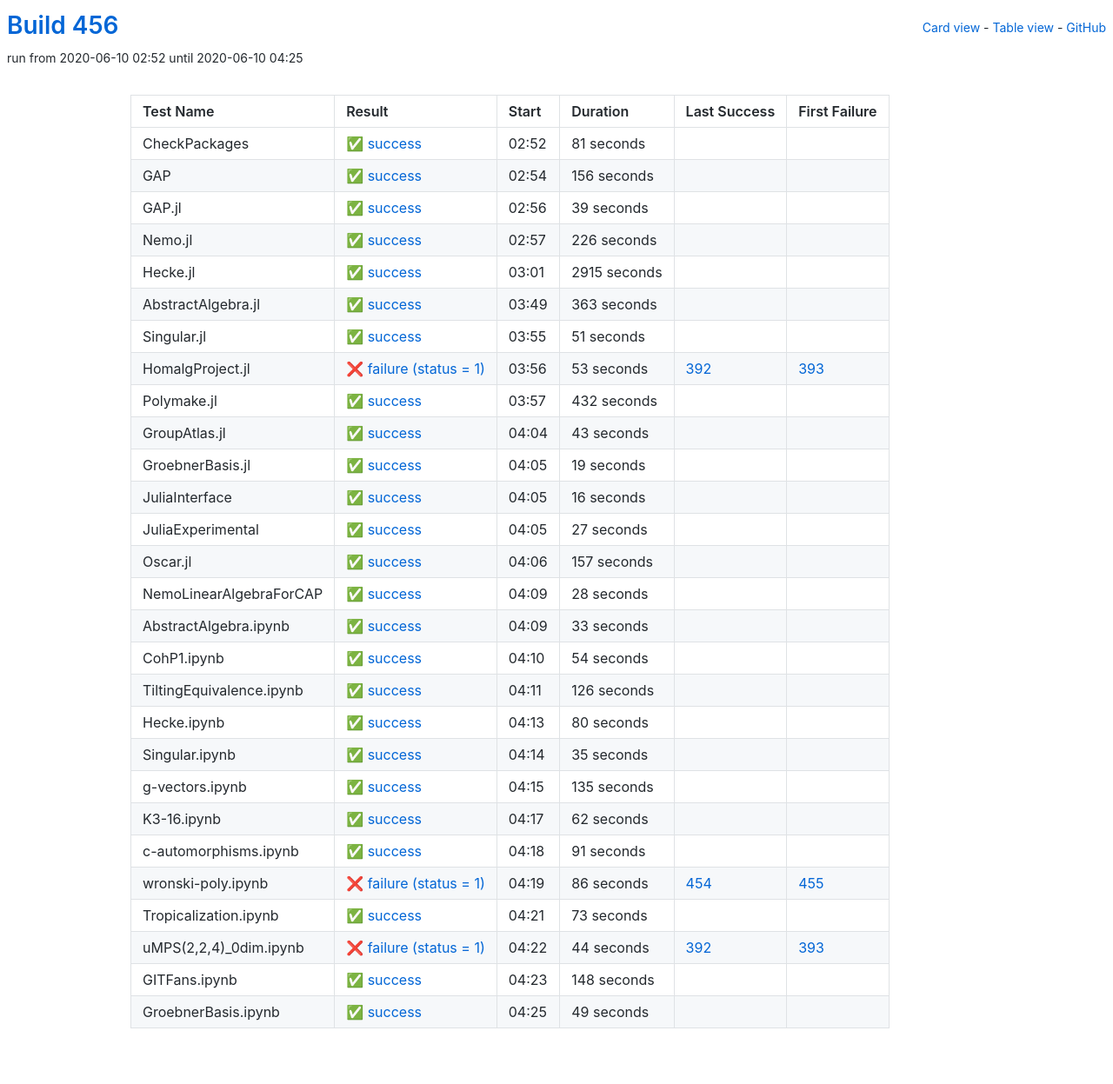
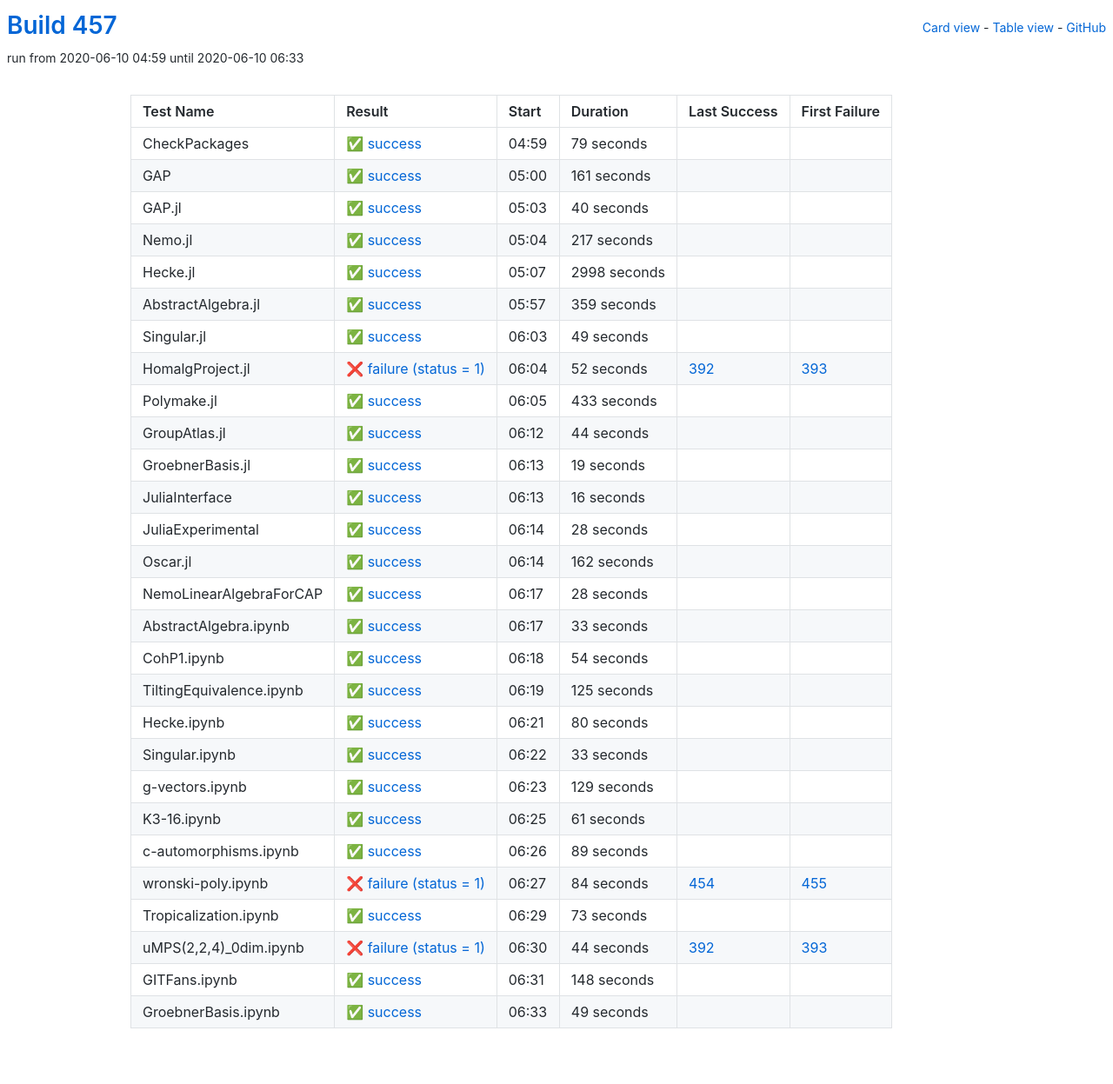
Before and after one commit to oscar-system/oscar-ci-status-1.4, a Jekyll site: the page built from table.html, in a window 1280 px wide. Shown: the whole page at 87% size. Built offline with Jekyll 4.4.1, drawn with Linux system fonts in a browser that asks for light colours.

Commit message:
Build 457

```diff
--- a/_data/ci.yml
+++ b/_data/ci.yml
@@ -1,125 +1,125 @@
-build: 456
-build_url: https://oscarci.mathematik.uni-kl.de/job/oscar-julia-1.4/456/
+build: 457
+build_url: https://oscarci.mathematik.uni-kl.de/job/oscar-julia-1.4/457/
 job: oscar-julia-1.4
 tests:
-- duration: 81
+- duration: 79
   exitcode: 0
   first_failure: false
   first_failure_url: null
   id: checkpackages
   last_success: false
   last_success_url: null
-  log: https://oscarci.mathematik.uni-kl.de/job/oscar-julia-1.4/456/artifact/logs/build-456/CheckPackages.log
+  log: https://oscarci.mathematik.uni-kl.de/job/oscar-julia-1.4/457/artifact/logs/build-457/CheckPackages.log
   name: CheckPackages
-  start: 2020-06-10 02:52
+  start: 2020-06-10 04:59
   status: success
   success: true
-- duration: 156
+- duration: 161
   exitcode: 0
   first_failure: false
   first_failure_url: null
   id: gap
   last_success: false
   last_success_url: null
-  log: https://oscarci.mathematik.uni-kl.de/job/oscar-julia-1.4/456/artifact/logs/build-456/GAP.log
+  log: https://oscarci.mathematik.uni-kl.de/job/oscar-julia-1.4/457/artifact/logs/build-457/GAP.log
   name: GAP
-  start: 2020-06-10 02:54
+  start: 2020-06-10 05:00
   status: success
   success: true
-- duration: 39
+- duration: 40
   exitcode: 0
   first_failure: false
   first_failure_url: null
   id: gap-jl
   last_success: false
   last_success_url: null
-  log: https://oscarci.mathematik.uni-kl.de/job/oscar-julia-1.4/456/artifact/logs/build-456/GAP.jl.log
+  log: https://oscarci.mathematik.uni-kl.de/job/oscar-julia-1.4/457/artifact/logs/build-457/GAP.jl.log
   name: GAP.jl
-  start: 2020-06-10 02:56
+  start: 2020-06-10 05:03
   status: success
   success: true
-- duration: 226
+- duration: 217
   exitcode: 0
   first_failure: false
   first_failure_url: null
   id: nemo-jl
   last_success: false
   last_success_url: null
-  log: https://oscarci.mathematik.uni-kl.de/job/oscar-julia-1.4/456/artifact/logs/build-456/Nemo.jl.log
+  log: https://oscarci.mathematik.uni-kl.de/job/oscar-julia-1.4/457/artifact/logs/build-457/Nemo.jl.log
   name: Nemo.jl
-  start: 2020-06-10 02:57
+  start: 2020-06-10 05:04
   status: success
   success: true
-- duration: 2915
+- duration: 2998
   exitcode: 0
   first_failure: false
   first_failure_url: null
   id: hecke-jl
   last_success: false
   last_success_url: null
-  log: https://oscarci.mathematik.uni-kl.de/job/oscar-julia-1.4/456/artifact/logs/build-456/Hecke.jl.log
+  log: https://oscarci.mathematik.uni-kl.de/job/oscar-julia-1.4/457/artifact/logs/build-457/Hecke.jl.log
   name: Hecke.jl
-  start: 2020-06-10 03:01
+  start: 2020-06-10 05:07
   status: success
   success: true
-- duration: 363
+- duration: 359
   exitcode: 0
   first_failure: false
   first_failure_url: null
   id: abstractalgebra-jl
   last_success: false
   last_success_url: null
-  log: https://oscarci.mathematik.uni-kl.de/job/oscar-julia-1.4/456/artifact/logs/build-456/AbstractAlgebra.jl.log
+  log: https://oscarci.mathematik.uni-kl.de/job/oscar-julia-1.4/457/artifact/logs/build-457/AbstractAlgebra.jl.log
   name: AbstractAlgebra.jl
-  start: 2020-06-10 03:49
+  start: 2020-06-10 05:57
   status: success
   success: true
-- duration: 51
+- duration: 49
   exitcode: 0
   first_failure: false
   first_failure_url: null
   id: singular-jl
   last_success: false
   last_success_url: null
-  log: https://oscarci.mathematik.uni-kl.de/job/oscar-julia-1.4/456/artifact/logs/build-456/Singular.jl.log
+  log: https://oscarci.mathematik.uni-kl.de/job/oscar-julia-1.4/457/artifact/logs/build-457/Singular.jl.log
   name: Singular.jl
-  start: 2020-06-10 03:55
+  start: 2020-06-10 06:03
   status: success
   success: true
-- duration: 53
+- duration: 52
   exitcode: 1
   first_failure: 393
   first_failure_url: https://oscarci.mathematik.uni-kl.de/job/oscar-julia-1.4/393/
   id: homalgproject-jl
   last_success: 392
   last_success_url: https://oscarci.mathematik.uni-kl.de/job/oscar-julia-1.4/392/
-  log: https://oscarci.mathematik.uni-kl.de/job/oscar-julia-1.4/456/artifact/logs/build-456/HomalgProject.jl.log
+  log: https://oscarci.mathematik.uni-kl.de/job/oscar-julia-1.4/457/artifact/logs/build-457/HomalgProject.jl.log
   name: HomalgProject.jl
-  start: 2020-06-10 03:56
+  start: 2020-06-10 06:04
   status: failure
   success: false
-- duration: 432
+- duration: 433
   exitcode: 0
   first_failure: false
   first_failure_url: null
   id: polymake-jl
   last_success: false
   last_success_url: null
-  log: https://oscarci.mathematik.uni-kl.de/job/oscar-julia-1.4/456/artifact/logs/build-456/Polymake.jl.log
+  log: https://oscarci.mathematik.uni-kl.de/job/oscar-julia-1.4/457/artifact/logs/build-457/Polymake.jl.log
   name: Polymake.jl
-  start: 2020-06-10 03:57
+  start: 2020-06-10 06:05
   status: success
   success: true
-- duration: 43
+- duration: 44
   exitcode: 0
   first_failure: false
   first_failure_url: null
   id: groupatlas-jl
   last_success: false
   last_success_url: null
-  log: https://oscarci.mathematik.uni-kl.de/job/oscar-julia-1.4/456/artifact/logs/build-456/GroupAtlas.jl.log
+  log: https://oscarci.mathematik.uni-kl.de/job/oscar-julia-1.4/457/artifact/logs/build-457/GroupAtlas.jl.log
   name: GroupAtlas.jl
-  start: 2020-06-10 04:04
+  start: 2020-06-10 06:12
   status: success
   success: true
 - duration: 19
@@ -129,9 +129,9 @@ tests:
   id: groebnerbasis-jl
   last_success: false
   last_success_url: null
-  log: https://oscarci.mathematik.uni-kl.de/job/oscar-julia-1.4/456/artifact/logs/build-456/GroebnerBasis.jl.log
+  log: https://oscarci.mathematik.uni-kl.de/job/oscar-julia-1.4/457/artifact/logs/build-457/GroebnerBasis.jl.log
   name: GroebnerBasis.jl
-  start: 2020-06-10 04:05
+  start: 2020-06-10 06:13
   status: success
   success: true
 - duration: 16
@@ -141,33 +141,33 @@ tests:
   id: juliainterface
   last_success: false
   last_success_url: null
-  log: https://oscarci.mathematik.uni-kl.de/job/oscar-julia-1.4/456/artifact/logs/build-456/JuliaInterface.log
+  log: https://oscarci.mathematik.uni-kl.de/job/oscar-julia-1.4/457/artifact/logs/build-457/JuliaInterface.log
   name: JuliaInterface
-  start: 2020-06-10 04:05
+  start: 2020-06-10 06:13
   status: success
   success: true
-- duration: 27
+- duration: 28
   exitcode: 0
   first_failure: false
   first_failure_url: null
   id: juliaexperimental
   last_success: false
   last_success_url: null
-  log: https://oscarci.mathematik.uni-kl.de/job/oscar-julia-1.4/456/artifact/logs/build-456/JuliaExperimental.log
+  log: https://oscarci.mathematik.uni-kl.de/job/oscar-julia-1.4/457/artifact/logs/build-457/JuliaExperimental.log
   name: JuliaExperimental
-  start: 2020-06-10 04:05
+  start: 2020-06-10 06:14
   status: success
   success: true
-- duration: 157
+- duration: 162
   exitcode: 0
   first_failure: false
   first_failure_url: null
   id: oscar-jl
   last_success: false
   last_success_url: null
-  log: https://oscarci.mathematik.uni-kl.de/job/oscar-julia-1.4/456/artifact/logs/build-456/Oscar.jl.log
+  log: https://oscarci.mathematik.uni-kl.de/job/oscar-julia-1.4/457/artifact/logs/build-457/Oscar.jl.log
   name: Oscar.jl
-  start: 2020-06-10 04:06
+  start: 2020-06-10 06:14
   status: success
   success: true
 - duration: 28
@@ -177,9 +177,9 @@ tests:
   id: nemolinearalgebraforcap
   last_success: false
   last_success_url: null
-  log: https://oscarci.mathematik.uni-kl.de/job/oscar-julia-1.4/456/artifact/logs/build-456/NemoLinearAlgebraForCAP.log
+  log: https://oscarci.mathematik.uni-kl.de/job/oscar-julia-1.4/457/artifact/logs/build-457/NemoLinearAlgebraForCAP.log
   name: NemoLinearAlgebraForCAP
-  start: 2020-06-10 04:09
+  start: 2020-06-10 06:17
   status: success
   success: true
 - duration: 33
@@ -189,9 +189,9 @@ tests:
   id: abstractalgebra-ipynb
   last_success: false
   last_success_url: null
-  log: https://oscarci.mathematik.uni-kl.de/job/oscar-julia-1.4/456/artifact/logs/build-456/AbstractAlgebra.ipynb.log
+  log: https://oscarci.mathematik.uni-kl.de/job/oscar-julia-1.4/457/artifact/logs/build-457/AbstractAlgebra.ipynb.log
   name: AbstractAlgebra.ipynb
-  start: 2020-06-10 04:09
+  start: 2020-06-10 06:17
   status: success
   success: true
 - duration: 54
@@ -201,21 +201,21 @@ tests:
   id: cohp1-ipynb
   last_success: false
   last_success_url: null
-  log: https://oscarci.mathematik.uni-kl.de/job/oscar-julia-1.4/456/artifact/logs/build-456/CohP1.ipynb.log
+  log: https://oscarci.mathematik.uni-kl.de/job/oscar-julia-1.4/457/artifact/logs/build-457/CohP1.ipynb.log
   name: CohP1.ipynb
-  start: 2020-06-10 04:10
+  start: 2020-06-10 06:18
   status: success
   success: true
-- duration: 126
+- duration: 125
   exitcode: 0
   first_failure: false
   first_failure_url: null
   id: tiltingequivalence-ipynb
   last_success: false
   last_success_url: null
-  log: https://oscarci.mathematik.uni-kl.de/job/oscar-julia-1.4/456/artifact/logs/build-456/TiltingEquivalence.ipynb.log
+  log: https://oscarci.mathematik.uni-kl.de/job/oscar-julia-1.4/457/artifact/logs/build-457/TiltingEquivalence.ipynb.log
   name: TiltingEquivalence.ipynb
-  start: 2020-06-10 04:11
+  start: 2020-06-10 06:19
   status: success
   success: true
 - duration: 80
@@ -225,69 +225,69 @@ tests:
   id: hecke-ipynb
   last_success: false
   last_success_url: null
-  log: https://oscarci.mathematik.uni-kl.de/job/oscar-julia-1.4/456/artifact/logs/build-456/Hecke.ipynb.log
+  log: https://oscarci.mathematik.uni-kl.de/job/oscar-julia-1.4/457/artifact/logs/build-457/Hecke.ipynb.log
   name: Hecke.ipynb
-  start: 2020-06-10 04:13
+  start: 2020-06-10 06:21
   status: success
   success: true
-- duration: 35
+- duration: 33
   exitcode: 0
   first_failure: false
   first_failure_url: null
   id: singular-ipynb
   last_success: false
   last_success_url: null
-  log: https://oscarci.mathematik.uni-kl.de/job/oscar-julia-1.4/456/artifact/logs/build-456/Singular.ipynb.log
+  log: https://oscarci.mathematik.uni-kl.de/job/oscar-julia-1.4/457/artifact/logs/build-457/Singular.ipynb.log
   name: Singular.ipynb
-  start: 2020-06-10 04:14
+  start: 2020-06-10 06:22
   status: success
   success: true
-- duration: 135
+- duration: 129
   exitcode: 0
   first_failure: false
   first_failure_url: null
   id: g-vectors-ipynb
   last_success: false
   last_success_url: null
-  log: https://oscarci.mathematik.uni-kl.de/job/oscar-julia-1.4/456/artifact/logs/build-456/g-vectors.ipynb.log
+  log: https://oscarci.mathematik.uni-kl.de/job/oscar-julia-1.4/457/artifact/logs/build-457/g-vectors.ipynb.log
   name: g-vectors.ipynb
-  start: 2020-06-10 04:15
+  start: 2020-06-10 06:23
   status: success
   success: true
-- duration: 62
+- duration: 61
   exitcode: 0
   first_failure: false
   first_failure_url: null
   id: k3-16-ipynb
   last_success: false
   last_success_url: null
-  log: https://oscarci.mathematik.uni-kl.de/job/oscar-julia-1.4/456/artifact/logs/build-456/K3-16.ipynb.log
+  log: https://oscarci.mathematik.uni-kl.de/job/oscar-julia-1.4/457/artifact/logs/build-457/K3-16.ipynb.log
   name: K3-16.ipynb
-  start: 2020-06-10 04:17
+  start: 2020-06-10 06:25
   status: success
   success: true
-- duration: 91
+- duration: 89
   exitcode: 0
   first_failure: false
   first_failure_url: null
   id: c-automorphisms-ipynb
   last_success: false
   last_success_url: null
-  log: https://oscarci.mathematik.uni-kl.de/job/oscar-julia-1.4/456/artifact/logs/build-456/c-automorphisms.ipynb.log
+  log: https://oscarci.mathematik.uni-kl.de/job/oscar-julia-1.4/457/artifact/logs/build-457/c-automorphisms.ipynb.log
   name: c-automorphisms.ipynb
-  start: 2020-06-10 04:18
+  start: 2020-06-10 06:26
   status: success
   success: true
-- duration: 86
+- duration: 84
   exitcode: 1
   first_failure: 455
   first_failure_url: https://oscarci.mathematik.uni-kl.de/job/oscar-julia-1.4/455/
   id: wronski-poly-ipynb
   last_success: 454
   last_success_url: https://oscarci.mathematik.uni-kl.de/job/oscar-julia-1.4/454/
-  log: https://oscarci.mathematik.uni-kl.de/job/oscar-julia-1.4/456/artifact/logs/build-456/wronski-poly.ipynb.log
+  log: https://oscarci.mathematik.uni-kl.de/job/oscar-julia-1.4/457/artifact/logs/build-457/wronski-poly.ipynb.log
   name: wronski-poly.ipynb
-  start: 2020-06-10 04:19
+  start: 2020-06-10 06:27
   status: failure
   success: false
 - duration: 73
@@ -297,9 +297,9 @@ tests:
   id: tropicalization-ipynb
   last_success: false
   last_success_url: null
-  log: https://oscarci.mathematik.uni-kl.de/job/oscar-julia-1.4/456/artifact/logs/build-456/Tropicalization.ipynb.log
+  log: https://oscarci.mathematik.uni-kl.de/job/oscar-julia-1.4/457/artifact/logs/build-457/Tropicalization.ipynb.log
   name: Tropicalization.ipynb
-  start: 2020-06-10 04:21
+  start: 2020-06-10 06:29
   status: success
   success: true
 - duration: 44
@@ -309,9 +309,9 @@ tests:
   id: umps-2-2-4-0dim-ipynb
   last_success: 392
   last_success_url: https://oscarci.mathematik.uni-kl.de/job/oscar-julia-1.4/392/
-  log: https://oscarci.mathematik.uni-kl.de/job/oscar-julia-1.4/456/artifact/logs/build-456/uMPS-2-2-4-_0dim.ipynb.log
+  log: https://oscarci.mathematik.uni-kl.de/job/oscar-julia-1.4/457/artifact/logs/build-457/uMPS-2-2-4-_0dim.ipynb.log
   name: uMPS(2,2,4)_0dim.ipynb
-  start: 2020-06-10 04:22
+  start: 2020-06-10 06:30
   status: failure
   success: false
 - duration: 148
@@ -321,9 +321,9 @@ tests:
   id: gitfans-ipynb
   last_success: false
   last_success_url: null
-  log: https://oscarci.mathematik.uni-kl.de/job/oscar-julia-1.4/456/artifact/logs/build-456/GITFans.ipynb.log
+  log: https://oscarci.mathematik.uni-kl.de/job/oscar-julia-1.4/457/artifact/logs/build-457/GITFans.ipynb.log
   name: GITFans.ipynb
-  start: 2020-06-10 04:23
+  start: 2020-06-10 06:31
   status: success
   success: true
 - duration: 49
@@ -333,8 +333,8 @@ tests:
   id: groebnerbasis-ipynb
   last_success: false
   last_success_url: null
-  log: https://oscarci.mathematik.uni-kl.de/job/oscar-julia-1.4/456/artifact/logs/build-456/GroebnerBasis.ipynb.log
+  log: https://oscarci.mathematik.uni-kl.de/job/oscar-julia-1.4/457/artifact/logs/build-457/GroebnerBasis.ipynb.log
   name: GroebnerBasis.ipynb
-  start: 2020-06-10 04:25
+  start: 2020-06-10 06:33
   status: success
   success: true
```
Also changed, not shown: README.md.
